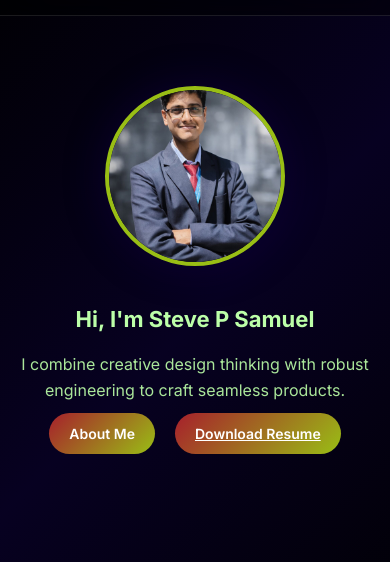
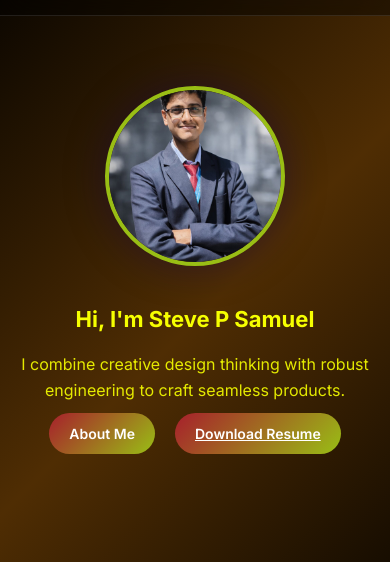
Before and after one commit to Stevesamuel64/stevekjc, a website: page public/index.html in a window 390 px wide. Shown: the part 101-663 px from the top of the page. Drawn offline with Linux system fonts and the light colour scheme.

```diff
--- a/public/style.css
+++ b/public/style.css
@@ -1,9 +1,9 @@
 :root {
     --bg: #000000;
-    --bg-secondary: #070121;
+    --bg-secondary: #4f2d03;
     --bg-dark: #000000;
 
-    --text: #f4f4f5;
+    --text: #e2f78f;
 
     --accent: #99be15;
     --accent-light: #c084fc;
@@ -91,7 +91,7 @@
 .hero-text {
 flex: 1;
 min-width: 280px;
-color: #bcffa8;
+color: #f6ff00;
 }
 
 .hero-text h2 {
```
